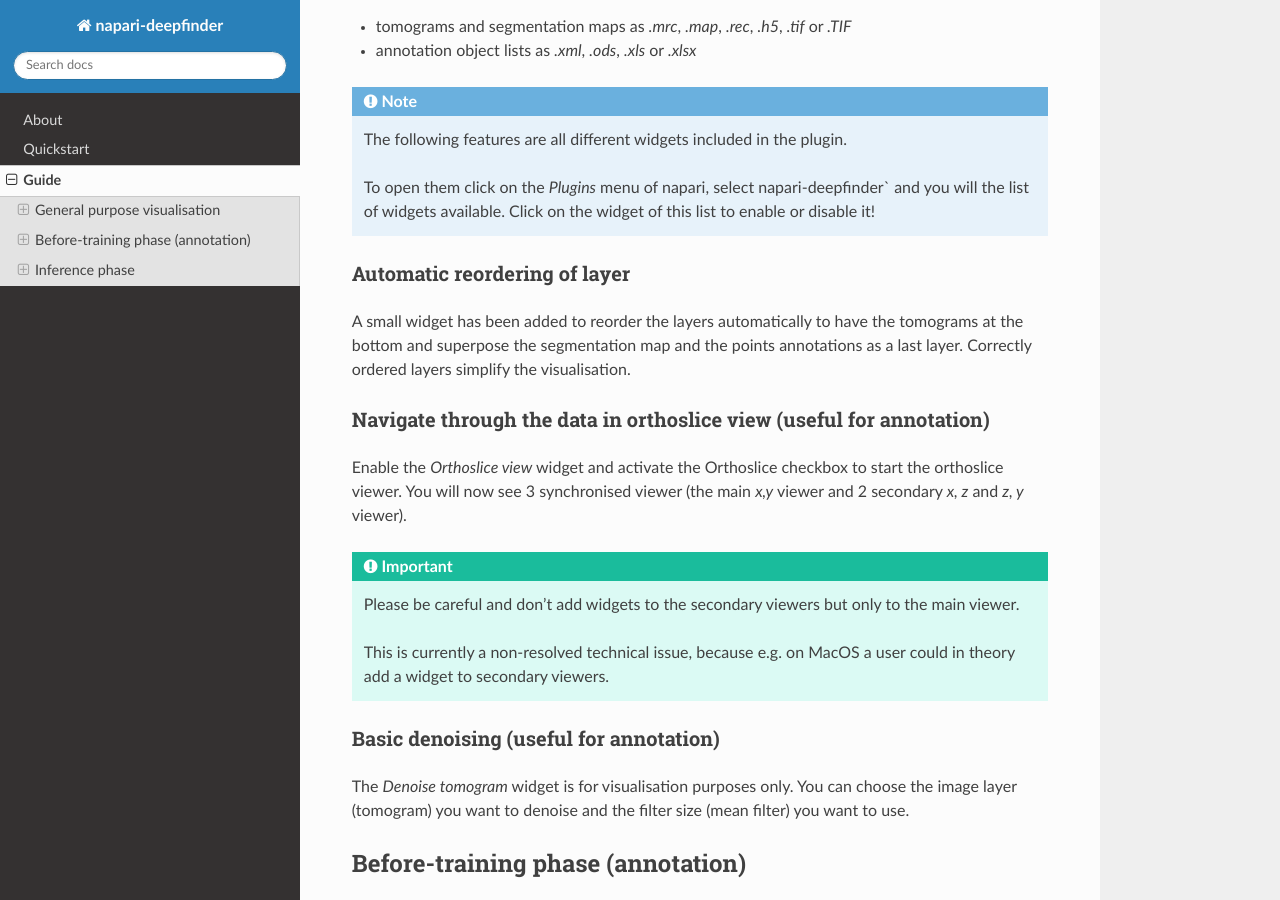
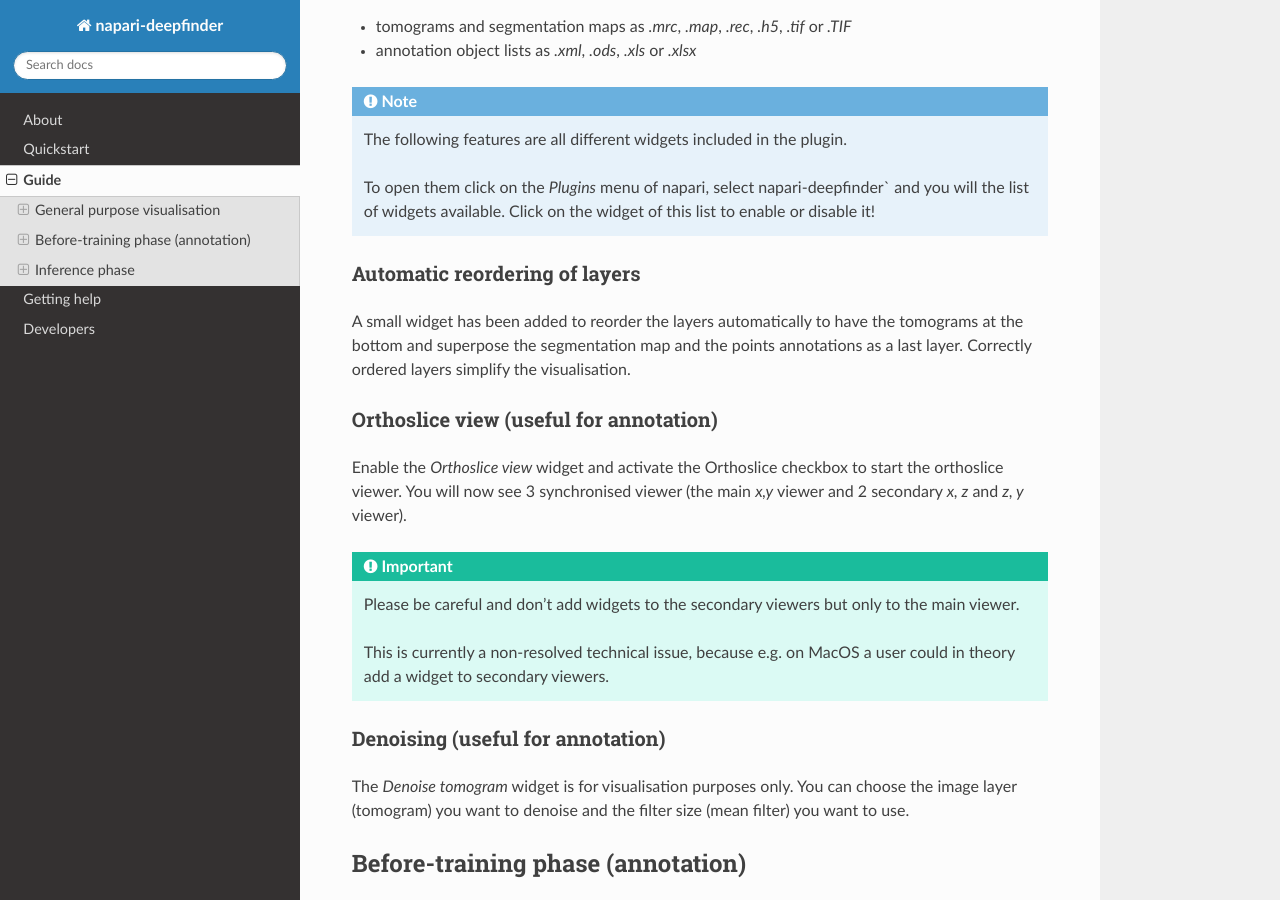
Before and after one commit to deep-finder/napari-deepfinder, a Sphinx documentation site: the page built from docs/guide.rst, in a window 1280 px wide and 900 px high, scrolled down 323 px. Built offline with Sphinx 7.4.7 and the Read the Docs theme 2.0.0, drawn with Linux system fonts in a browser that asks for light colours.

Commit message:
Improve documentation

```diff
--- /dev/null
+++ b/docs/developers.rst
@@ -0,0 +1,2 @@
+Developers
+============
--- a/docs/guide.rst
+++ b/docs/guide.rst
@@ -17,14 +17,15 @@
     To open them click on the `Plugins` menu of napari, select napari-deepfinder` and you will the list of widgets available.
     Click on the widget of this list to enable or disable it!
 
-Automatic reordering of layer
-+++++++++++++++++++++++++++++
+Automatic reordering of layers
+++++++++++++++++++++++++++++++
 
 A small widget has been added to reorder the layers automatically to have the tomograms at the bottom and superpose the segmentation map and the points annotations as a last layer.
 Correctly ordered layers simplify the visualisation.
 
-Navigate through the data in orthoslice view (useful for annotation)
-++++++++++++++++++++++++++++++++++++++++++++++++++++++++++++++++++++
+Orthoslice view (useful for annotation)
++++++++++++++++++++++++++++++++++++++++
+
 Enable the `Orthoslice view` widget and activate the Orthoslice checkbox to start the orthoslice viewer.
 You will now see 3 synchronised viewer (the main `x,y` viewer and 2 secondary `x, z` and `z, y` viewer).
 
@@ -32,7 +33,7 @@
 
     This is currently a non-resolved technical issue, because e.g. on MacOS a user could in theory add a widget to secondary viewers.
 
-Basic denoising (useful for annotation)
+Denoising (useful for annotation)
 +++++++++++++++++++++++++++++++++++++++
 The `Denoise tomogram` widget is for visualisation purposes only.
 You can choose the image layer (tomogram) you want to denoise and the filter size (mean filter) you want to use.
@@ -64,10 +65,12 @@
 Segmentation
 ++++++++++++
 The `Segmentation` widget serves as a graphical user interface to generate a segmenatation map based on the trained DeepFinder model.
-You need to select the file containing the weights of the network and select other parameters. Those parameters are mostly explained here: https://deepfinder.readthedocs.io/en/latest/guide.html#segmentation.
+You need to select the file containing the weights of the network and select other parameters.
+Those parameters are mostly explained here: https://deepfinder.readthedocs.io/en/latest/guide.html#segmentation.
 
 .. important:: Be aware that this step might last several minutes and consume a lot of RAM and computing ressources
-    (you can play with the patch size to optimize the segmentation time: not too low to gain time, and not too high because it might lead in `out of memory (OOM)` errors because you don't have enough RAM).
+    (you can play with the patch size to optimize the segmentation time:
+    not too low to gain time, and not too high because it might lead in `out of memory (OOM)` errors because you don't have enough RAM).
 
 Clustering
 ++++++++++
--- /dev/null
+++ b/docs/help.rst
@@ -0,0 +1,5 @@
+Getting help
+============
+
+If you discover a bug with the plugin, would like to request a new feature, or need some help,
+please raise an issue on our repository at https://github.com/deep-finder/napari-deepfinder/issues.
--- a/docs/index.rst
+++ b/docs/index.rst
@@ -10,6 +10,8 @@
    about
    quickstart
    guide
+   help
+   developers
 
 Indices and tables
 ==================
```
